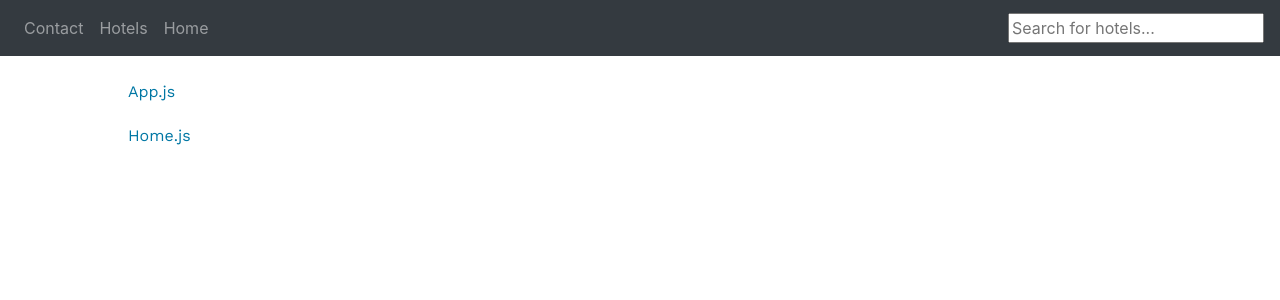
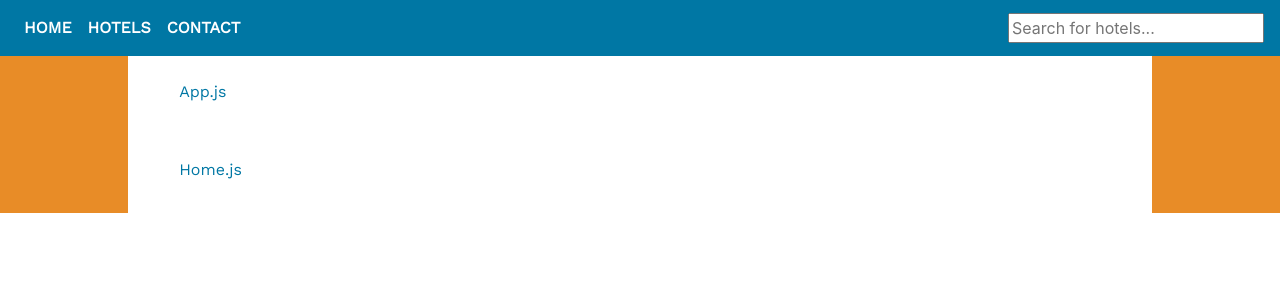
Before and after one commit to mofilof/project-exam-2020, a React (Create React App) app: page / in a window 1280 px wide. Shown: the top 300 px of the page. Built offline with nearby package versions, Linux system fonts and the light colour scheme.

Commit message:
sass styling
Tried to overwrite bootstrap styles and use my styles

```diff
--- a/src/App.js
+++ b/src/App.js
@@ -12,6 +12,7 @@ import Menu from './components/nav/Menu';
 function App() {
   return (
     <>
+      <body className="bodycolor">
         <Menu />
         <main>
           <h6>App.js</h6>
@@ -27,6 +28,7 @@ function App() {
             </Switch>
           </Router>
         </div>
+      </body>
 
     </>
   );
--- a/src/App.scss
+++ b/src/App.scss
@@ -1,11 +1,17 @@
 @import "~bootstrap/scss/bootstrap";
 @import "partials/_color.scss";
 @import "partials/_text.scss";
+@import "partials/_menu.scss";
 
-body{
+
+
+main{
+  margin: 0 10%;
+  background-color: $white;
+  min-height: 100%;
+  padding: 2% 4%;
+}
+
+.bodycolor{
   background-color: $orange;
 }
-
-main{
-  margin: 2% 10% 2% 10%;
-}
--- a/src/components/contact/Contact.js
+++ b/src/components/contact/Contact.js
@@ -2,9 +2,13 @@ import React from 'react';
 
 function Contact() {
   return (
-    <main>
-      <h6>Contact.js</h6>
-    </main>
+    <body className="bodycolor">
+      <main>
+        <h6>Contact.js</h6>
+
+
+      </main>
+    </body>
   );
 }
 
--- a/src/components/home/Home.js
+++ b/src/components/home/Home.js
@@ -4,9 +4,11 @@ function Home() {
   return (
     <>
 
-      <main>
-        <h6>Home.js</h6>
-      </main>
+      <body className="bodycolor">
+        <main>
+          <h6>Home.js</h6>
+        </main>
+      </body>
 
     </>
   );
--- a/src/components/home/HotelList.js
+++ b/src/components/home/HotelList.js
@@ -62,7 +62,8 @@ function Hotels() {
 
 return (
   <>
-    <main>
+<body className="bodycolor">
+<main>
     <h6>HotelList.js.js</h6>
     <h1>Welcome to holidaze!</h1>
     <div>
@@ -93,6 +94,7 @@ return (
       })}
     </div>
     </main>
+</body>
   </>
 );
 }
--- a/src/components/nav/Menu.js
+++ b/src/components/nav/Menu.js
@@ -9,19 +9,20 @@ import SearchHotels from '../../components/home/SearchHotels';
 function Menu() {
   return (
     <>
-      <Navbar bg="dark" variant="dark" expand="lg">
-        <Navbar.Collapse id="basic-navbar-nav">
-          <Navbar.Toggle aria-controls="basic-navbar-nav" />
+      <div className="colorM">
+        <Navbar>
+          <Navbar.Collapse id="basic-navbar-nav">
 
-          <Nav className="d-flex flex-row-reverse">
-            <Nav.Link href="/home" >Home</Nav.Link>
-            <Nav.Link href="/hotels" >Hotels</Nav.Link>
-            <Nav.Link href="/contact">Contact</Nav.Link>
-          </Nav>
+            <Nav>
+              <Nav.Link href="/home"><div id="home">HOME</div></Nav.Link>
+              <Nav.Link href="/hotels"><div id="hotels">HOTELS</div></Nav.Link>
+              <Nav.Link href="/contact"><div id="contact">CONTACT</div></Nav.Link>
+            </Nav>
 
-        </Navbar.Collapse>
-        <SearchHotels />
-      </Navbar>
+          </Navbar.Collapse>
+          <SearchHotels />
+        </Navbar>
+      </div>
     </>
   );
 }
--- a/src/partials/_menu.scss
+++ b/src/partials/_menu.scss
@@ -1,6 +1,44 @@
-.menu-color{
-  background-color: $blue;
+div{
+  text-decoration: none;
+  color: $white;
+  .colorM{
+    background-color: $blue;
+    text-decoration: none;
+    div{
+      font-family: $worksans;
+      font-weight: 600;
+      text-decoration: none;
+    }
+    #home:hover{
+      color: $white;
+      text-decoration: underline;
+    }
+    #hotels:hover{
+      color: $white;
+      text-decoration: underline;
+    }
+    #contact:hover{
+      color: $white;
+      text-decoration: underline;
+    }
+    #home:active{
+      text-decoration: underline;
+      color: $orange;
+    }
+    #hotels:active{
+      text-decoration: underline;
+      color: $orange;
+    }
+    #contact:active{
+      text-decoration: underline;
+      color: $orange;
+    }
+  }
 }
+
+
+
+
 
 /*
 
```
Lines whose indentation alone changed are shown as unchanged.
